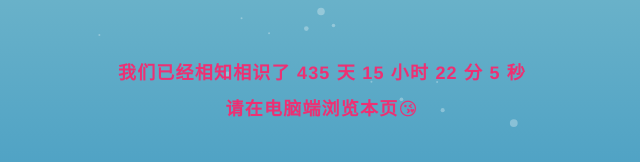
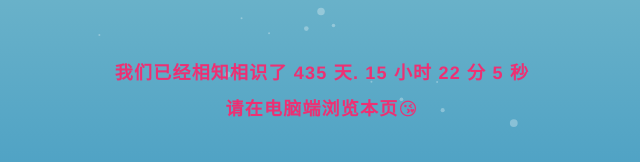
Before and after one commit to ResertBug/ResertGug.github.io, a plain HTML site: page index.html in a window 1280 px wide. Shown: the part 635-797 px from the top of the page, 318-958 px from the left. Drawn offline with Linux system fonts and the light colour scheme.

Commit message:
Update index.html

```diff
--- a/index.html
+++ b/index.html
@@ -112,7 +112,7 @@
             e_minsold = (e_hrsold - hrsold) * 60;
             minsold = Math.floor((e_hrsold - hrsold) * 60);
             seconds = Math.floor((e_minsold - minsold) * 60);
-            span_dt_dt.innerHTML = daysold + " 天 " + hrsold + " 小时 " + minsold + " 分 " + seconds + " 秒 ";
+            span_dt_dt.innerHTML = daysold + " 天. " + hrsold + " 小时 " + minsold + " 分 " + seconds + " 秒 ";
         }
         show_date_time();
     </script>
```
